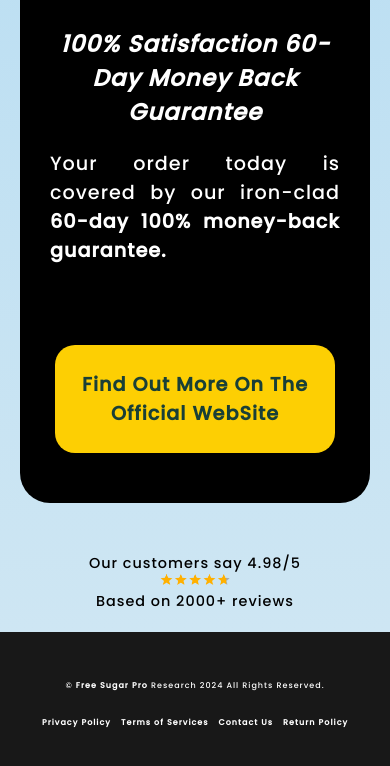
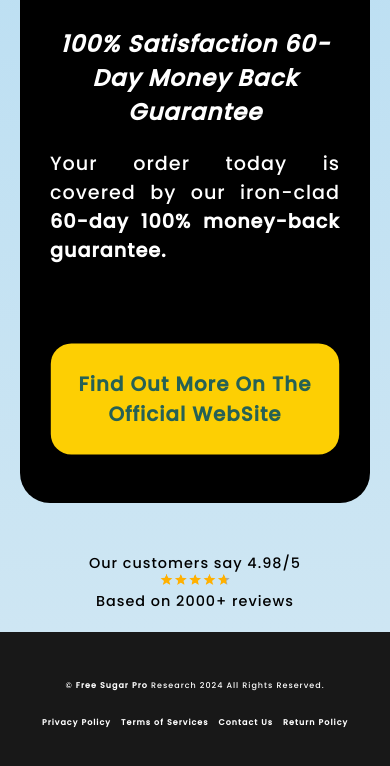
Before and after one commit to oNandopro/FreeSugarPro_Page, a plain HTML site: page index.html in a window 390 px wide. In both pictures the pointer is over the button "Find Out More On The Official WebSite". Shown: the part 1929-2695 px from the top of the page. Drawn offline with Linux system fonts and the light colour scheme.

Commit message:
edit buton

```diff
--- a/style/style_index.css
+++ b/style/style_index.css
@@ -415,7 +415,7 @@ footer h4 a {
         font-size: 1.2em;
         transition: transform .2s ease;
     }
-    .button_Find_out button:hover {
+    .button_find_out button:hover {
         color: #266155;
         transform: scale(1.03);
     }
```
